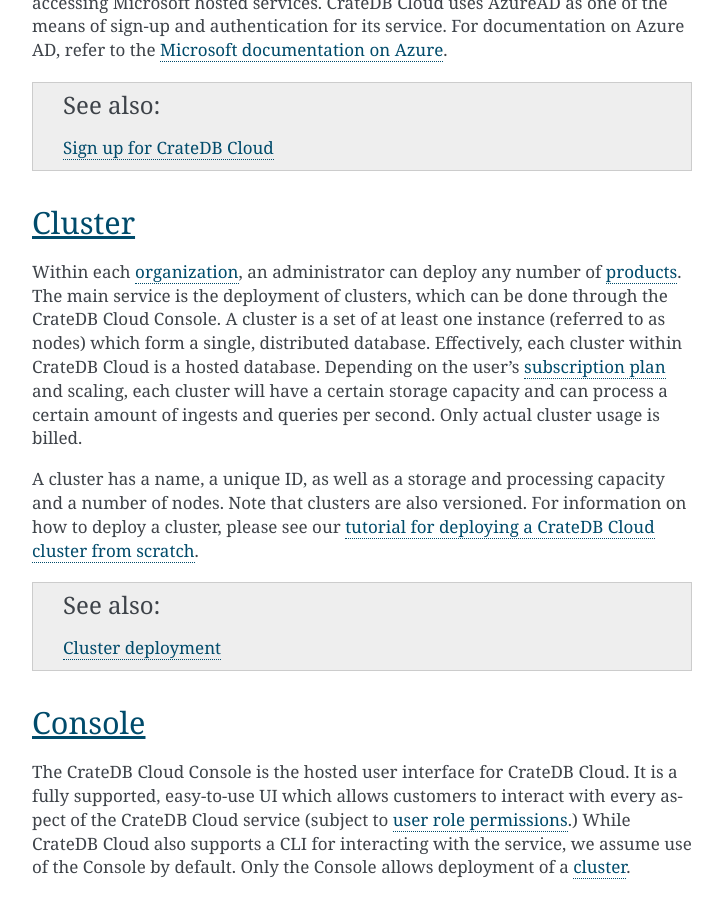
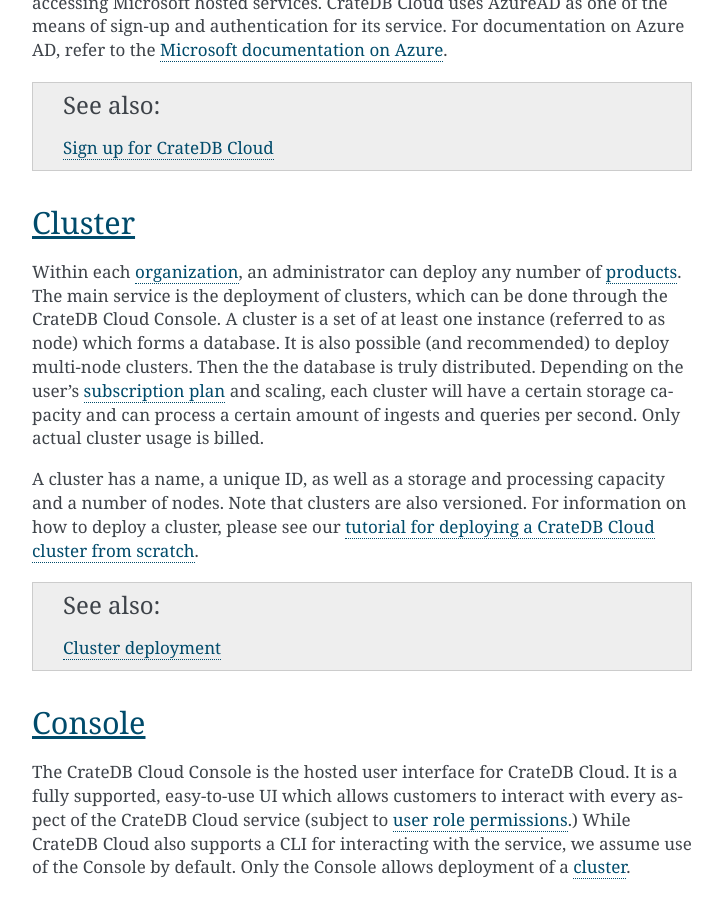
Before and after one commit to crate/cloud-reference, a Sphinx documentation site: the page built from docs/glossary.rst, in a window 1280 px wide and 900 px high, scrolled down 1475 px. Shown: the whole window, without its empty margins (388-1111 px from the left). Built offline with Sphinx 7.4.7, drawn with Linux system fonts in a browser that asks for light colours.

Commit message:
Elaboration

```diff
--- a/docs/glossary.rst
+++ b/docs/glossary.rst
@@ -66,12 +66,12 @@
 Within each :ref:`organization <gloss-org>`, an administrator can deploy any
 number of :ref:`products <gloss-product>`. The main service is the deployment
 of clusters, which can be done through the CrateDB Cloud Console. A cluster is
-a set of at least one instance (referred to as nodes) which form a single,
-distributed database. Effectively, each cluster within CrateDB Cloud  is a
-hosted database. Depending on the user's
-:ref:`subscription plan <gloss-subscription-plan>` and scaling, each cluster
-will have a certain storage capacity and can process a certain amount of
-ingests and queries per second. Only actual cluster usage is billed.
+a set of at least one instance (referred to as node) which forms a database.
+It is also possible (and recommended) to deploy multi-node clusters. Then the
+the database is truly distributed. Depending on the user's :ref:`subscription
+plan <gloss-subscription-plan>` and scaling, each cluster will have a certain
+storage capacity and can process a certain amount of ingests and queries per
+second. Only actual cluster usage is billed.
 
 A cluster has a name, a unique ID, as well as a storage and processing
 capacity and a number of nodes. Note that clusters are also versioned. For
```
